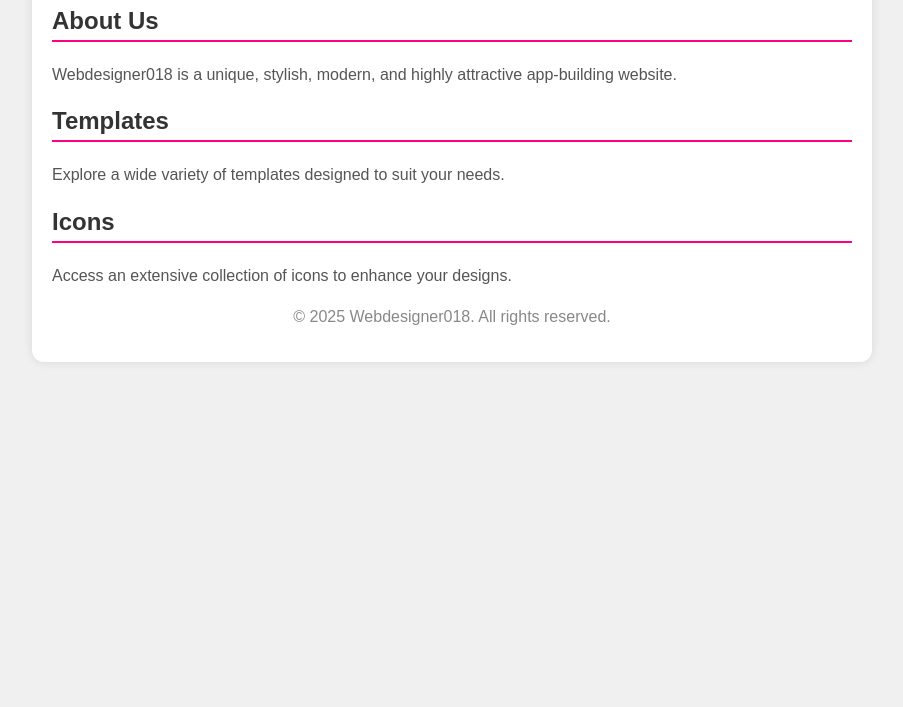
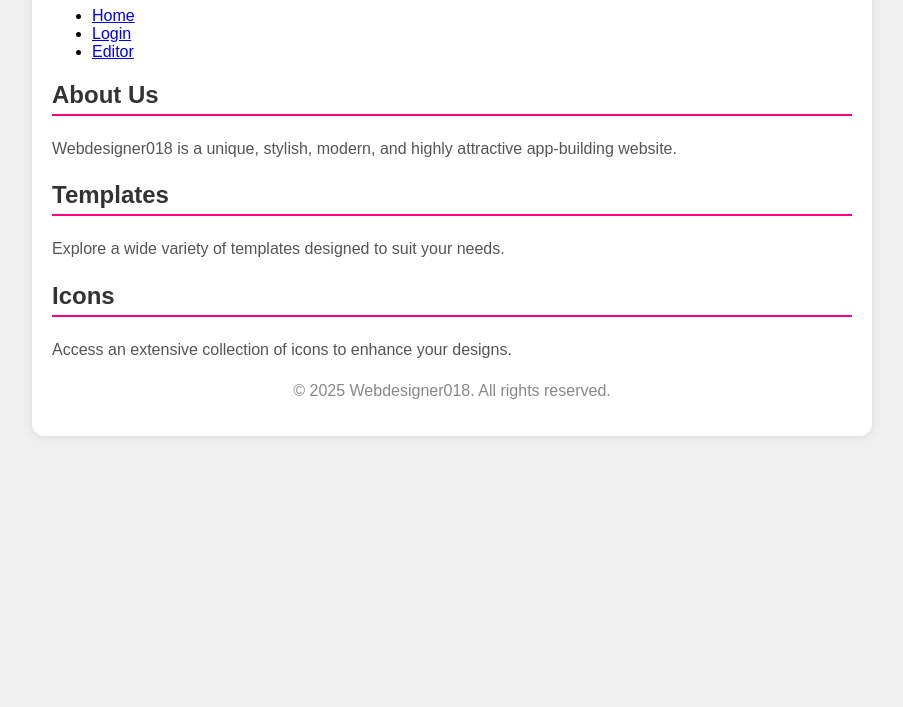
Before and after one commit to rajuharshavardhan76/webdesigner018, a plain HTML site: page index.html in a window 1280 px wide. Shown: the part 93-800 px from the top of the page, without its empty margins (188-1091 px from the left). Drawn offline with Linux system fonts and the light colour scheme.

Commit message:
Update index.html

```diff
--- a/index.html
+++ b/index.html
@@ -11,7 +11,13 @@
 <body>
     <div class="container">
         <h1>Welcome to Webdesigner018</h1>
-
+        <nav>
+  <ul>
+    <li><a href="index.html">Home</a></li>
+    <li><a href="login.html">Login</a></li>
+    <li><a href="editor.html">Editor</a></li>
+  </ul>
+</nav>
         <section>
             <h2>About Us</h2>
             <p>Webdesigner018 is a unique, stylish, modern, and highly attractive app-building website.</p>
```
